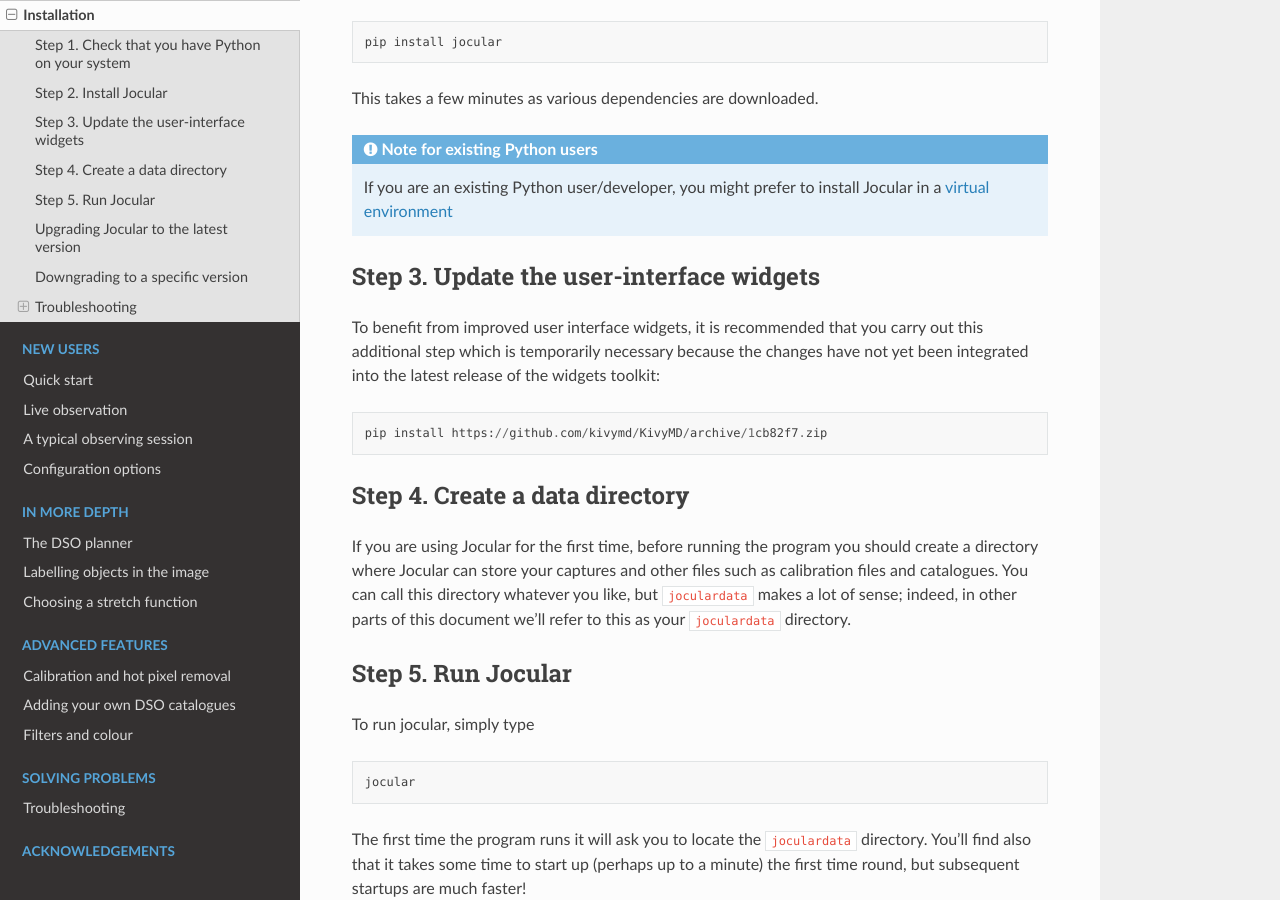
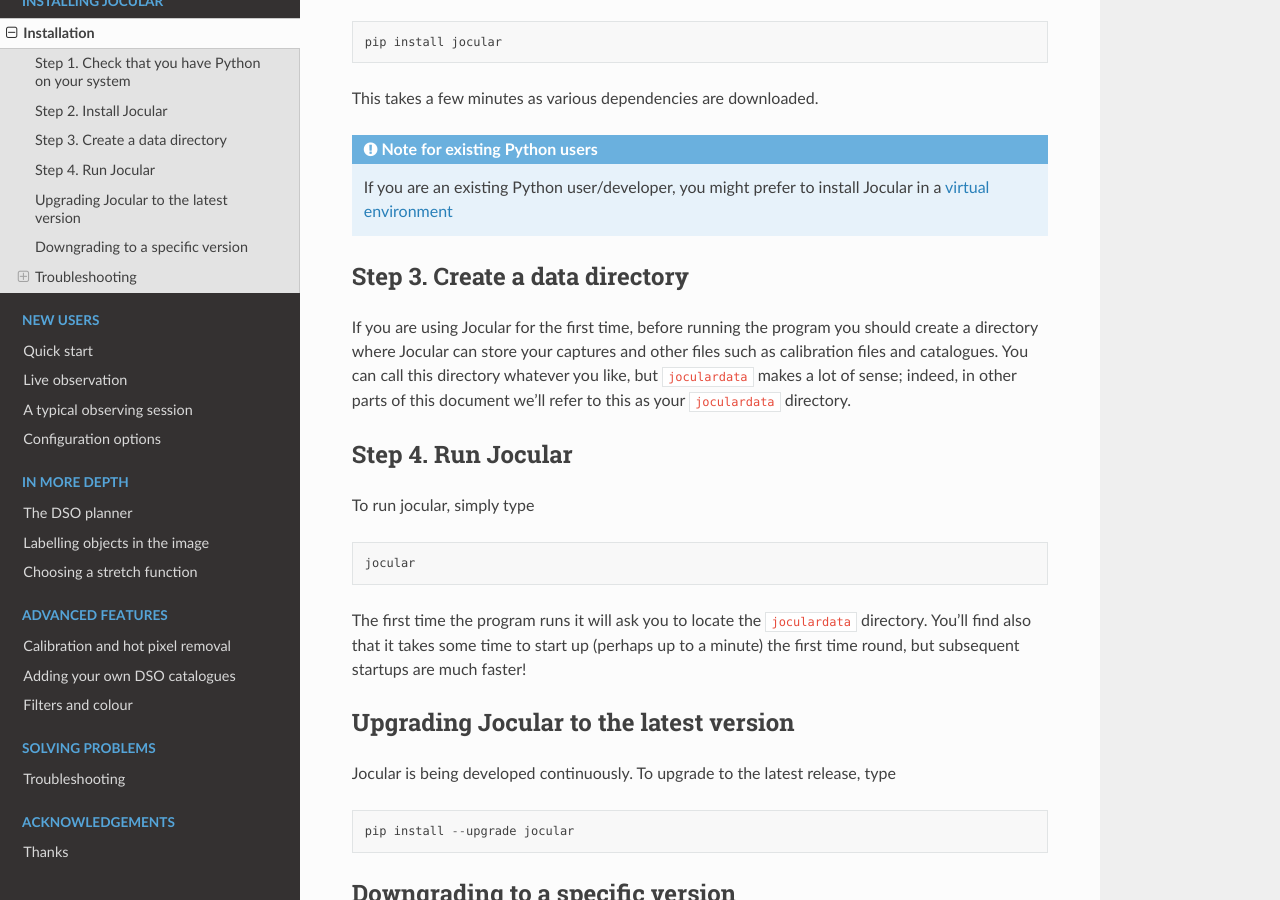
Before and after one commit to MartinCooke/jocular, a Sphinx documentation site: the page built from docs/source/installation.md, in a window 1280 px wide and 900 px high, scrolled down 808 px. Built offline with Sphinx 7.4.7 and the Read the Docs theme 2.0.0, drawn with Linux system fonts in a browser that asks for light colours.

Commit message:
updated doc for 0.6.1

````diff
--- a/docs/source/installation.md
+++ b/docs/source/installation.md
@@ -36,19 +36,11 @@
 If you are an existing Python user/developer, you might prefer to install Jocular in a [virtual environment](https://docs.python.org/3/tutorial/venv.html)
 ```
 
-## Step 3. Update the user-interface widgets
-
-To benefit from improved user interface widgets, it is recommended that you carry out this additional step which is temporarily necessary because the changes have not yet been integrated into the latest release of the widgets toolkit:
-
-```
-pip install https://github.com/kivymd/KivyMD/archive/1cb82f7.zip
-```
-
-## Step 4. Create a data directory
+## Step 3. Create a data directory
 
 If you are using Jocular for the first time, before running the program you should create a directory where Jocular can store your captures and other files such as calibration files and catalogues. You can call this directory whatever you like, but ```joculardata``` makes a lot of sense; indeed, in other parts of this document we'll refer to this as your ```joculardata``` directory.
 
-## Step 5. Run Jocular
+## Step 4. Run Jocular
 
 To run jocular, simply type
 
--- a/jocular/__init__.py
+++ b/jocular/__init__.py
@@ -1 +1 @@
-__version__ = '0.6.0.dev3'
+__version__ = '0.6.1'
````
